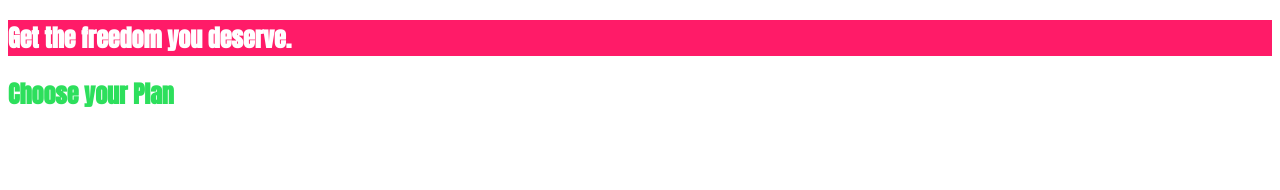
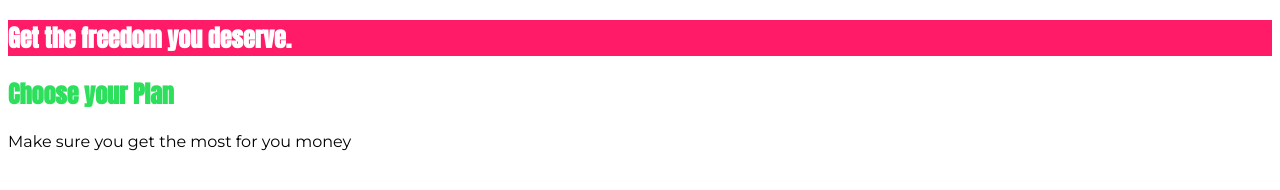
Before and after one commit to nathipg/css-udemy, a plain HTML site: page project/index.html in a window 1280 px wide. Drawn offline with Linux system fonts and the light colour scheme.

Commit message:
Inheritance

```diff
--- a/project/index.html
+++ b/project/index.html
@@ -7,6 +7,7 @@
     <title>uHost</title>
     <link rel="shortcut icon" href="favicon.png">
     <link href="https://fonts.googleapis.com/css2?family=Anton&display=swap" rel="stylesheet">
+    <link href="https://fonts.googleapis.com/css2?family=Montserrat:wght@400;700&display=swap" rel="stylesheet">
     <link rel="stylesheet" href="main.css">
 </head>
 
@@ -17,6 +18,7 @@
         </section>
         <section id="plans">
             <h1 class="section-title">Choose your Plan</h1>
+            <p>Make sure you get the most for you money</p>
         </section>
     </main>
 </body>
--- a/project/main.css
+++ b/project/main.css
@@ -1,3 +1,7 @@
+body {
+    font-family: 'Montserrat', sans-serif;
+}
+
 #product-overview {
     background: #ff1b68;
 }
```
